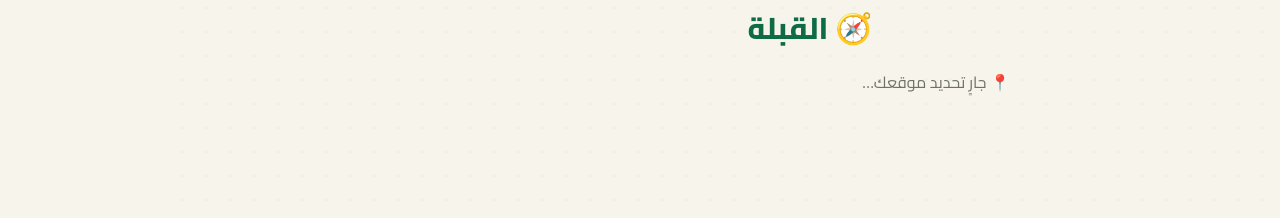
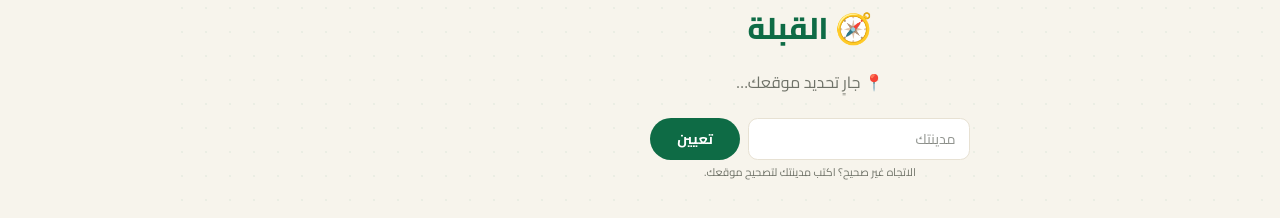
Before and after one commit to khaledaziznaji123-spec/wird, a Next.js app: page /qibla in a window 1280 px wide. Shown: the part 124-342 px from the top of the page. Built offline with nearby package versions, Linux system fonts and the light colour scheme; no server answers.

Commit message:
Qibla: manual city override (geocode via Nominatim) to fix wrong laptop IP-location — the real cause of a wrong direction
Co-Authored-By: Claude Opus 4.8 <noreply@anthropic.com>

```diff
--- a/features/qibla/QiblaCompass.tsx
+++ b/features/qibla/QiblaCompass.tsx
@@ -25,6 +25,24 @@ export default function QiblaCompass() {
   const [heading, setHeading] = useState<number | null>(null);
   const [state, setState] = useState<"loading" | "denied" | "error" | "ok">("loading");
   const [needMotion, setNeedMotion] = useState(false);
+  const [place, setPlace] = useState<string | null>(null);
+  const [cityInput, setCityInput] = useState("");
+
+  async function setCity() {
+    const q = cityInput.trim();
+    if (!q) return;
+    try {
+      const r = await fetch(
+        `https://nominatim.openstreetmap.org/search?q=${encodeURIComponent(q)}&format=json&limit=1`,
+      );
+      const j = await r.json();
+      if (j && j[0]) {
+        setCoords({ lat: parseFloat(j[0].lat), lng: parseFloat(j[0].lon) });
+        setPlace(j[0].display_name.split(",").slice(0, 2).join(", "));
+        setState("ok");
+      }
+    } catch {}
+  }
 
   useEffect(() => {
     if (!("geolocation" in navigator)) return setState("error");
@@ -73,9 +91,44 @@ export default function QiblaCompass() {
     startCompass();
   }
 
-  if (state === "loading") return <p className="wird-muted">📍 {t("prayer.locating")}</p>;
-  if (state === "denied") return <p className="wird-muted">📍 {t("prayer.needLocation")}</p>;
-  if (state === "error" || !coords) return <p className="wird-muted">{t("prayer.error")}</p>;
+  const cityBox = (
+    <div className="mt-2 w-full max-w-xs">
+      {place ? <p className="mb-1 text-center text-xs wird-muted">📍 {place}</p> : null}
+      <div className="flex gap-2">
+        <input
+          value={cityInput}
+          onChange={(e) => setCityInput(e.target.value)}
+          onKeyDown={(e) => {
+            if (e.key === "Enter") {
+              e.preventDefault();
+              setCity();
+            }
+          }}
+          placeholder={t("qibla.cityPlaceholder")}
+          className="wird-input flex-1 text-sm"
+        />
+        <button type="button" onClick={setCity} className="wird-btn text-sm">
+          {t("qibla.set")}
+        </button>
+      </div>
+      <p className="mt-1 text-center text-[11px] wird-muted">{t("qibla.cityHint")}</p>
+    </div>
+  );
+
+  if (!coords) {
+    return (
+      <div className="flex flex-col items-center gap-4">
+        <p className="wird-muted">
+          {state === "loading"
+            ? `📍 ${t("prayer.locating")}`
+            : state === "denied"
+              ? `📍 ${t("prayer.needLocation")}`
+              : t("prayer.error")}
+        </p>
+        {cityBox}
+      </div>
+    );
+  }
 
   const bearing = bearingToKaaba(coords.lat, coords.lng);
   const live = heading != null;
@@ -138,6 +191,7 @@ export default function QiblaCompass() {
           ) : null}
         </>
       )}
+      {cityBox}
     </div>
   );
 }
--- a/messages/ar.json
+++ b/messages/ar.json
@@ -112,7 +112,10 @@
     "enable": "تفعيل البوصلة",
     "waiting": "حرّك هاتفك لبدء البوصلة",
     "noCompass": "السهم يدور فقط على الهاتف (يحتاج حسّاس البوصلة). افتح وِرد على هاتفك لاستخدامه مباشرة.",
-    "northUp": "يشير المؤشّر إلى القبلة من جهة الشمال (N في الأعلى). استخدم الخريطة للتوجّه إليها — أو افتح وِرد على هاتفك لبوصلة حيّة."
+    "northUp": "يشير المؤشّر إلى القبلة من جهة الشمال (N في الأعلى). استخدم الخريطة للتوجّه إليها — أو افتح وِرد على هاتفك لبوصلة حيّة.",
+    "set": "تعيين",
+    "cityPlaceholder": "مدينتك",
+    "cityHint": "الاتجاه غير صحيح؟ اكتب مدينتك لتصحيح موقعك."
   },
   "ruqya": {
     "title": "الرقية",
--- a/messages/en.json
+++ b/messages/en.json
@@ -112,7 +112,10 @@
     "enable": "Enable compass",
     "waiting": "Move your phone to start the compass",
     "noCompass": "The arrow only spins on a phone (it needs a compass sensor). Open Wird on your phone to use it live.",
-    "northUp": "The needle points to the Qibla from North (N is at the top). Use the map to face that way — or open Wird on your phone for a live compass."
+    "northUp": "The needle points to the Qibla from North (N is at the top). Use the map to face that way — or open Wird on your phone for a live compass.",
+    "set": "Set",
+    "cityPlaceholder": "Your city",
+    "cityHint": "Direction looks wrong? Type your city to fix your location."
   },
   "ruqya": {
     "title": "Ruqya",
```
